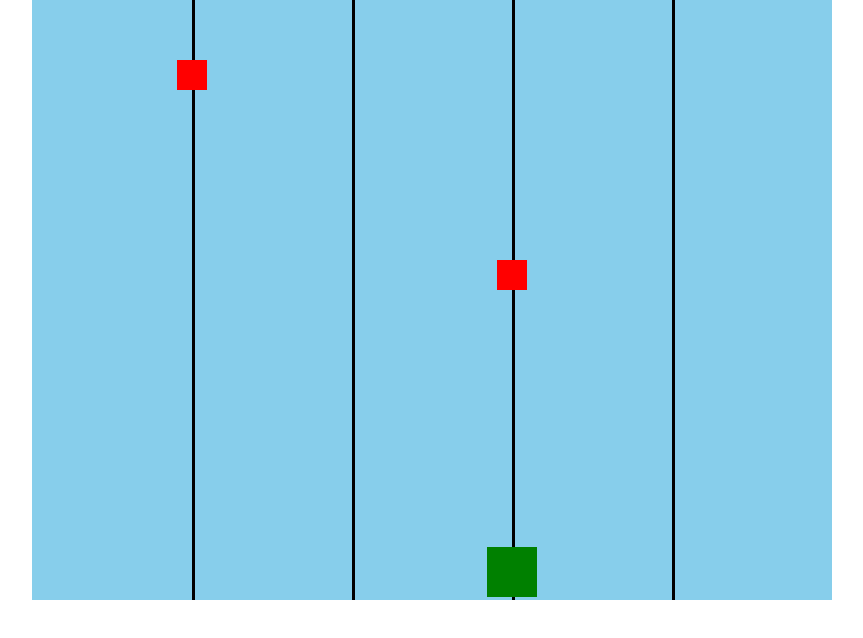
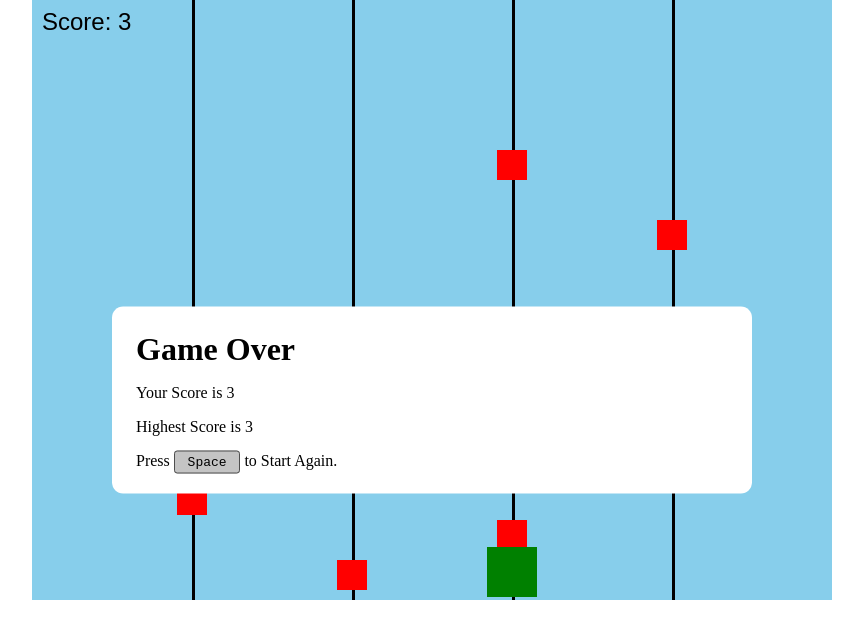
Before and after one commit to amritregmi26/BugOnWire, a plain HTML site: page index.html in a window 1280 px wide. Shown: the whole page, without its empty margins (208-1071 px from the left). Drawn offline with Linux system fonts and the light colour scheme.

Commit message:
feat: add restart control and scoring

```diff
--- a/assests/scripts/bug.js
+++ b/assests/scripts/bug.js
@@ -3,7 +3,7 @@ export default class Bug {
     constructor(c, ctx, wire) {
         this.canvas = c;
         this.ctx = ctx;
-        this.wire = wire;
+        this.wire = wire
         this.bug = {
             x: this.canvas.width / 2,
             y: this.canvas.height - 28,
@@ -12,7 +12,7 @@ export default class Bug {
             color: "green"
         };
         // wire index and distance calculation for bug movement and collision detection
-        this.wireDistance = this.canvas.width / this.wire.wires.length;
+        this.wireDistance = this.canvas.width / this.wire.length;
         this.wireIndex = Math.floor(this.bug.x / this.wireDistance);
     }
 
@@ -20,7 +20,7 @@ export default class Bug {
     drawBug() {
         this.ctx.fillStyle = this.bug.color;
 
-        const bugX = this.wire.wires[this.wireIndex].x;
+        let bugX = this.wire[this.wireIndex].x;
         let x = bugX - (this.bug.width / 2);
         let y = this.bug.y - (this.bug.height / 2);
 
--- a/assests/scripts/main.js
+++ b/assests/scripts/main.js
@@ -2,6 +2,7 @@ import Jump from "./jump.js";
 import Bug from "./bug.js";
 import Obstacles from "./obstacles.js";
 import Wires from "./wires.js";
+import Score from "./score.js";
 
 let canvas = document.querySelector("#gameCanvas");
 canvas.height = 600;
@@ -14,11 +15,27 @@ if (canvas.getContext) {
     let ctx = canvas.getContext("2d");
     let gameOver = false;
 
+    let wires = [
+        { x: canvas.width / 5 },
+        { x: (2 * canvas.width) / 5 },
+        { x: (3 * canvas.width) / 5 },
+        { x: (4 * canvas.width) / 5 }
+    ]
+
     // Initializing imported Classes
     let jumpObj = new Jump();
     let obstacleObj = new Obstacles(ctx, canvas);
-    let wireObj = new Wires(ctx, canvas);
-    let bugObj = new Bug(canvas, ctx, wireObj);
+    let bugObj = new Bug(canvas, ctx, wires);
+    let scoreObj = new Score(canvas, wires, ctx);
+
+
+    // Drawing wires
+    function drawWires() {
+        ctx.fillStyle = "#000";
+        for (let item of wires) {
+            ctx.fillRect(item.x, 0, 3, canvas.height);
+        }
+    }
 
     // collision Detection function
     function collisionDetection() {
@@ -34,24 +51,22 @@ if (canvas.getContext) {
 
     // Event listner to check key presses
     document.addEventListener("keydown", (e) => {
-        if (e.key === "ArrowRight") {
-            if (!jumpObj.isJumping) {
-                if (bugObj.wireIndex === 3) bugObj.wireIndex = 3;
-                else bugObj.wireIndex++;
-            }
+        if (e.key === "ArrowRight" && !jumpObj.isJumping) {
+            if (bugObj.wireIndex === 3) bugObj.wireIndex = 3;
+            else bugObj.wireIndex++;
         }
 
-        else if (e.key === "ArrowLeft") {
-            if (!jumpObj.isJumping) {
-                if (bugObj.wireIndex === 0) bugObj.wireIndex = 0;
-                else bugObj.wireIndex--;
-            }
+        else if (e.key === "ArrowLeft" && !jumpObj.isJumping) {
+            if (bugObj.wireIndex === 0) bugObj.wireIndex = 0;
+            else bugObj.wireIndex--;
         }
 
-        else if (e.key === " ") {
-            if (!jumpObj.isJumping) {
-                jumpObj.jumpBug(bugObj.bug);
-            }
+        else if (e.key === "ArrowUp" && !jumpObj.isJumping) {
+            jumpObj.jumpBug(bugObj.bug);
+        }
+
+        else if (e.key === " " && gameOver) {
+            restart();
         }
     })
 
@@ -63,6 +78,11 @@ if (canvas.getContext) {
         obstacleObj.obstaclesList = [];
 
         bugObj.wireIndex = Math.floor(bugObj.bug.x / bugObj.wireDistance);
+
+        scoreObj.startTime = performance.now();
+
+        mainLoop = setInterval(main, 16);
+
     }
 
     // main function
@@ -70,26 +90,42 @@ if (canvas.getContext) {
 
         if (!gameOver) {
             ctx.clearRect(0, 0, canvas.width, canvas.height);
-            wireObj.drawWires();
+            drawWires();
             obstacleObj.drawObstacles();
+            scoreObj.drawScore();
             bugObj.drawBug();
 
-            if (Math.random() < 0.04) {
+            if (Math.random() < 0.02) {
                 obstacleObj.createObstacles();
             }
 
             obstacleObj.moveObstacle();
             collisionDetection();
-
-            requestAnimationFrame(main);
+            document.querySelector(".game-control").style.display = "none";
         }
 
         else {
-            alert("Game Over !");
-            restart();
-            requestAnimationFrame(main);
+            let gameOverCard = document.querySelector(".game-control");
+            let yourScore = scoreObj.updateScore();
+
+            // Get highest score
+            let highestScore = localStorage.getItem('highestScore') || 0;
+
+            // Updating Highscore
+            if (yourScore > highestScore) {
+                localStorage.setItem('highestScore', yourScore);
+            }
+
+            // Displaying Game over card
+            gameOverCard.style.display = "flex";
+            gameOverCard.children[1].innerHTML = `Your Score is ${yourScore}`;
+
+            gameOverCard.children[2].innerHTML = `Highest Score is ${localStorage.getItem("highestScore")}`;
+
+            clearInterval(mainLoop);
         }
     }
 
-    main();
+    let mainLoop = setInterval(main, 16);
+
 }
--- /dev/null
+++ b/assests/scripts/score.js
@@ -0,0 +1,24 @@
+export default class Score {
+  constructor(canvas, wires, ctx) {
+    this.canvas = canvas;
+    this.wires = wires;
+    this.ctx = ctx;
+    this.startTime = performance.now();
+  }
+
+  updateScore() {
+    let currentTime = performance.now();
+    let elapsedTime = currentTime - this.startTime;
+
+    let seconds = Math.floor((elapsedTime % (60 * 1000)) / 1000);
+
+    return seconds;
+
+  }
+
+  drawScore() {
+    this.ctx.fillStyle = 'black';
+    this.ctx.font = '24px Arial';
+    this.ctx.fillText("Score: " + this.updateScore(), 10, 30);
+  }
+}
--- a/assests/styles/style.css
+++ b/assests/styles/style.css
@@ -15,6 +15,27 @@ canvas {
     display: block;
     margin: auto;
     background-color: #87CEEB; /* Sky Blue */
-    /* transform: rotateX(45deg);
-    transform: rotateZ(10deg); */
 }
+
+.game-control
+{
+    position: absolute;
+    top: 50%;
+    left: 50%;
+    transform: translate(-50%, -50%);
+    padding: 1.5rem;
+    border-radius: 0.7rem;
+    display: none;
+    flex-direction: column;
+    width: 50%;
+    gap: 1rem;
+    background-color: white;
+}
+
+code
+{
+    background-color: #c4c4c4;
+    border: 1px solid #4e4e4e;
+    border-radius: 0.2rem;
+    padding: 0.2rem 0.8rem;
+}
--- a/index.html
+++ b/index.html
@@ -1,13 +1,23 @@
 <!DOCTYPE html>
 <html lang="en">
+
 <head>
     <meta charset="UTF-8">
     <meta name="viewport" content="width=device-width, initial-scale=1.0">
     <link rel="stylesheet" href="assests/styles/style.css">
     <title>Bug on a Wire</title>
 </head>
+
 <body>
     <canvas id="gameCanvas"></canvas>
-    <script defer type="module" src="assests/scripts/main.js"></script>
+
+    <div class="game-control">
+        <h1>Game Over</h1>
+        <p></p>
+        <p> High Score: </p>
+        <p> Press <code>Space</code> to Start Again.</p>
+    </div>
 </body>
+<script defer type="module" src="assests/scripts/main.js"></script>
+
 </html>
```
